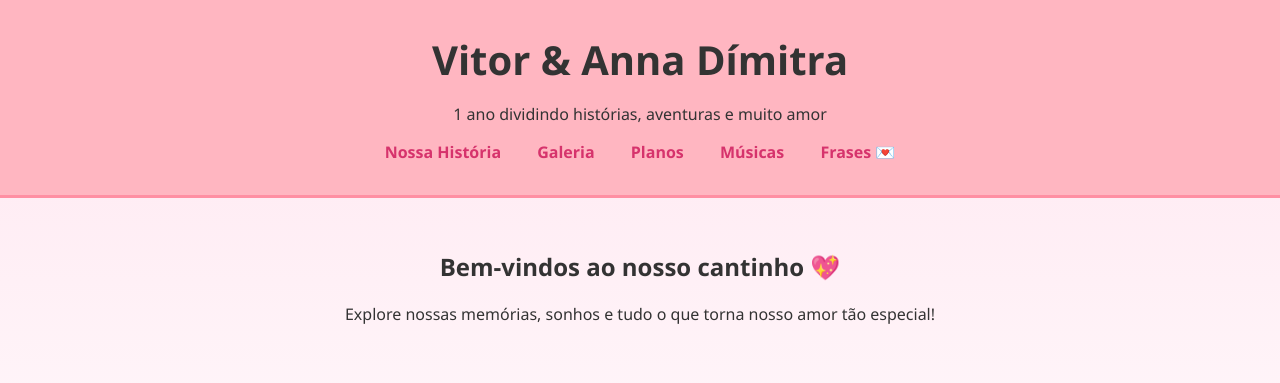
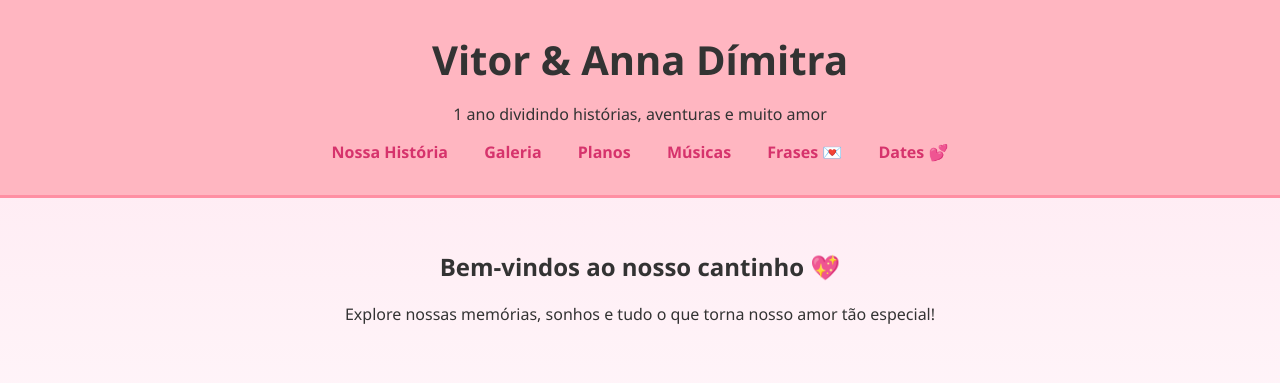
Before and after one commit to VitorScharf/Site_Vitor_e_Anna, a plain HTML site: page index.html in a window 1280 px wide. Shown: the top 383 px of the page. Drawn offline with Linux system fonts and the light colour scheme.

Commit message:
Update index.html

```diff
--- a/index.html
+++ b/index.html
@@ -59,6 +59,8 @@
       <a href="planos.html">Planos</a>
       <a href="musica.html">Músicas</a>
       <a href="frases.html">Frases 💌</a>
+      <a href="dates.html">Dates 💕</a>
+
     </nav>
   </header>
 
```
